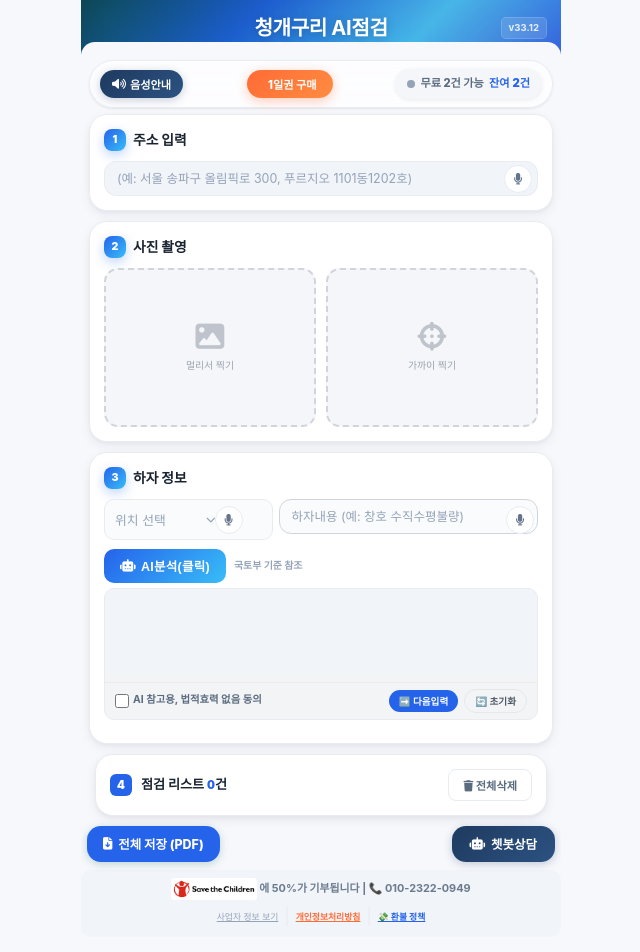
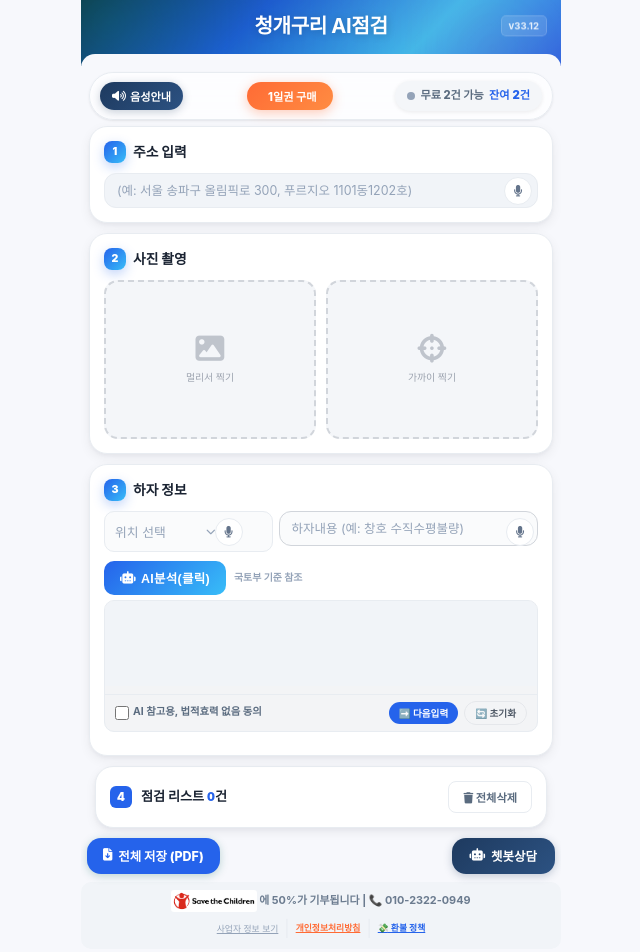
Before and after one commit to anhjjeon1/jeil, a plain HTML site: page index.html in a window 1280 px wide. Shown: the whole page, without its empty margins (319-959 px from the left). Drawn offline with Linux system fonts and the light colour scheme; some icons are missing; a web font is replaced by a local one.

Commit message:
fix: 헤더 '청개구리 AI점검' 텍스트 시각적 중앙 정렬
.hd::after 곡선(::after height 14px)이 헤더 하단을 잡아먹어 텍스트가
상대적으로 위쪽으로 보였음. hd-top padding-bottom을 30px로 늘려 시각적 중앙 보정.

- .hd-top inline padding: 12px/14px/10px → 16px/14px/30px + min-height:64px
- .hd-title line-height:1 명시 (vertical alignment 안정화)
- verTag top:calc(50% - 7px) — ::after 절반만큼 위로 보정해 시각적 중앙

Co-Authored-By: Claude Opus 4.7 (1M context) <noreply@anthropic.com>

```diff
--- a/index.html
+++ b/index.html
@@ -1978,9 +1978,9 @@ button:not(:disabled):active{transition:transform .08s ease}
 
 <!-- ── HEADER ── -->
 <header class="hd">
-  <div class="hd-top" style="justify-content:center;align-items:center;padding:12px 14px 10px">
-    <div class="hd-title" style="font-size:1.26rem">청개구리 AI점검</div>
-    <span class="tag tag-v" id="verTag" data-ver onclick="A.devTap()" style="position:absolute;right:14px">v25.0</span>
+  <div class="hd-top" style="justify-content:center;align-items:center;padding:16px 14px 30px;min-height:64px">
+    <div class="hd-title" style="font-size:1.26rem;line-height:1">청개구리 AI점검</div>
+    <span class="tag tag-v" id="verTag" data-ver onclick="A.devTap()" style="position:absolute;right:14px;top:calc(50% - 7px);transform:translateY(-50%)">v25.0</span>
     <span id="passTag" style="display:none">기부형 앱</span>
   </div>
   <div id="logoImg" style="display:none"></div>
```
